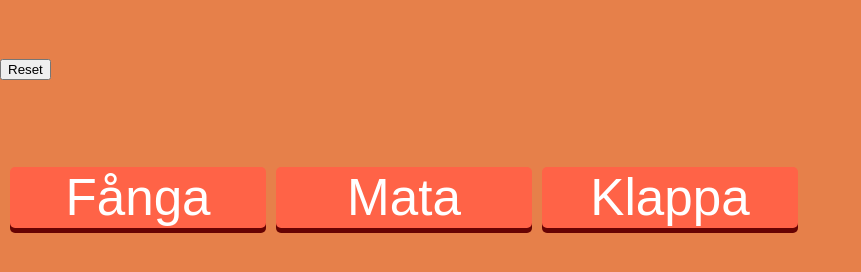
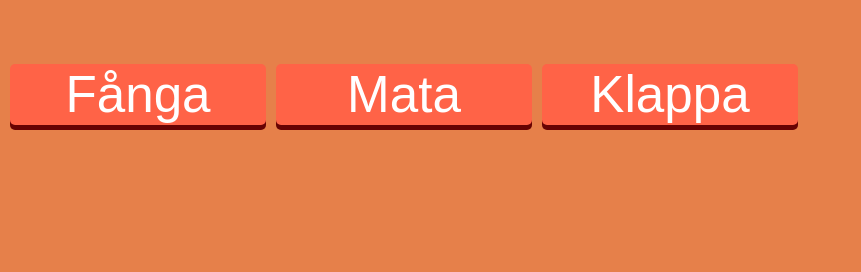
Before and after one commit to theKMF/monstertracker, a plain HTML site: page index.html in a window 1280 px wide. Shown: the whole page, without its empty margins (0-861 px from the left). Drawn offline with Linux system fonts and the light colour scheme.

Commit message:
Update index.html

```diff
--- a/index.html
+++ b/index.html
@@ -10,7 +10,7 @@
     </head>
     <body>
 
-        <button onclick="myFunction()">Reset</button>
+
 
         <p id="demo" class='output'></p>
         <div class='inputBtn selected lazyhide'>Testing</div>
```
